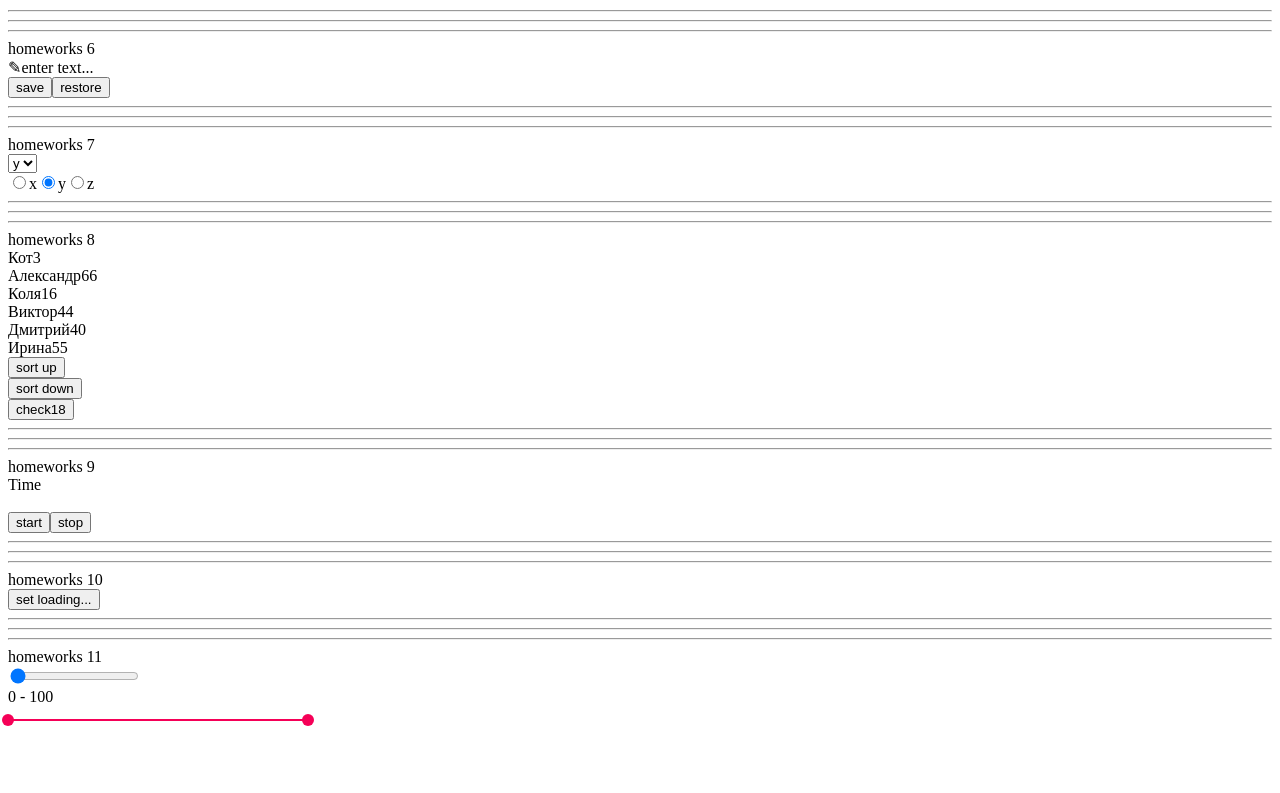
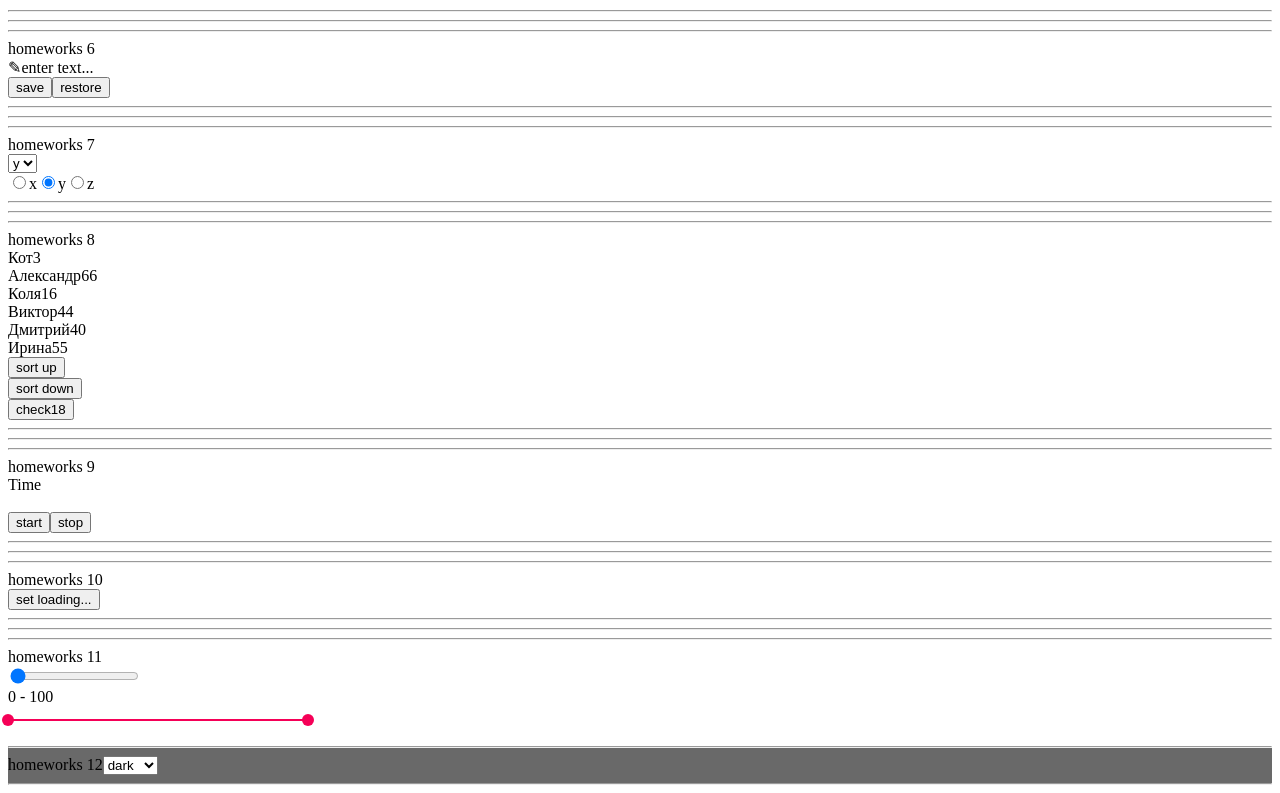
Before and after one commit to AndriiMshk/incubator_homework, a React (Create React App) app: page /#/pre-junior in a window 1280 px wide. Shown: the part 692-1485 px from the top of the page. Before the commit the page ends 1438 px from the top, so only its background shows below. Built offline with nearby package versions, Linux system fonts and the light colour scheme.

Commit message:
'hw12_done'

```diff
--- a/src/p1-main/m1-ui/u1-app/App.tsx
+++ b/src/p1-main/m1-ui/u1-app/App.tsx
@@ -13,6 +13,8 @@ import HW10 from '../../../p2-homeworks/h10/HW10';
 import { Provider } from 'react-redux';
 import store from '../../../p2-homeworks/h10/bll/store';
 import HW11 from '../../../p2-homeworks/h11/HW11';
+import HW12 from '../../../p2-homeworks/h12/HW12';
+import { themeStore } from '../../../p2-homeworks/h12/bll/store';
 
 function App() {
   return (
@@ -29,6 +31,7 @@ function App() {
       <HW9 />
       <Provider store={store}><HW10 /></Provider>
       <HW11 />
+      <Provider store={themeStore}><HW12 /></Provider>
     </div>
   );
 }
--- a/src/p2-homeworks/h12/HW12.tsx
+++ b/src/p2-homeworks/h12/HW12.tsx
@@ -1,26 +1,27 @@
-import React from "react";
-import s from "./HW12.module.css";
+import React from 'react';
+import s from './HW12.module.css';
+import SuperSelect from '../h7/common/c5-SuperSelect/SuperSelect';
+import { useDispatch, useSelector } from 'react-redux';
+import { ThemeStoreType } from './bll/store';
+import { changeThemeC, initStateType } from './bll/themeReducer';
 
 const themes = ['dark', 'red', 'some'];
 
 function HW12() {
-    const theme = 'some'; // useSelector
 
-    // useDispatch, onChangeCallback
+  const theme = useSelector<ThemeStoreType, initStateType>(state => state.theme);
+  const dispatch = useDispatch();
 
-    return (
-        <div className={s[theme]}>
-            <hr/>
-            <span className={s[theme + '-text']}>
-                homeworks 12
-            </span>
+  const onChangeCallback = (color: string) => dispatch(changeThemeC(color));
 
-            {/*should work (должно работать)*/}
-            {/*SuperSelect or SuperRadio*/}
-
-            <hr/>
-        </div>
-    );
+  return (
+    <div className={s[theme.color]}>
+      <hr />
+      <span className={s[theme + '-text']}>homeworks 12</span>
+      <SuperSelect options={themes} onChange={(event) => onChangeCallback(event.target.value)} />
+      <hr />
+    </div>
+  );
 }
 
 export default HW12;
--- /dev/null
+++ b/src/p2-homeworks/h12/bll/store.ts
@@ -0,0 +1,11 @@
+import { combineReducers, legacy_createStore as createStore } from 'redux'
+import { themeReducer } from './themeReducer';
+
+const reducers = combineReducers({ theme: themeReducer })
+
+export const themeStore = createStore(reducers)
+
+export type ThemeStoreType = ReturnType<typeof reducers>
+
+// @ts-ignore
+window.store = store // for dev
--- a/src/p2-homeworks/h12/bll/themeReducer.ts
+++ b/src/p2-homeworks/h12/bll/themeReducer.ts
@@ -1,14 +1,21 @@
 const initState = {
-
+  color: 'dark',
 };
 
-export const themeReducer = (state = initState, action: any): any => { // fix any
-    switch (action.type) {
-        case "": {
-            return state;
-        }
-        default: return state;
+export type initStateType = {
+  color: string
+}
+
+export const themeReducer = (state: initStateType = initState, action: changeThemeCType): initStateType => {
+  switch (action.type) {
+    case 'CHANGE-COLOR': {
+      return {...state, color: action.payload}
     }
+    default:
+      return state;
+  }
 };
 
-export const changeThemeC = (): any => {}; // fix any
+type changeThemeCType = ReturnType<typeof changeThemeC>
+
+export const changeThemeC = (color: string) => ({ type: 'CHANGE-COLOR', payload: color } as const);
```
